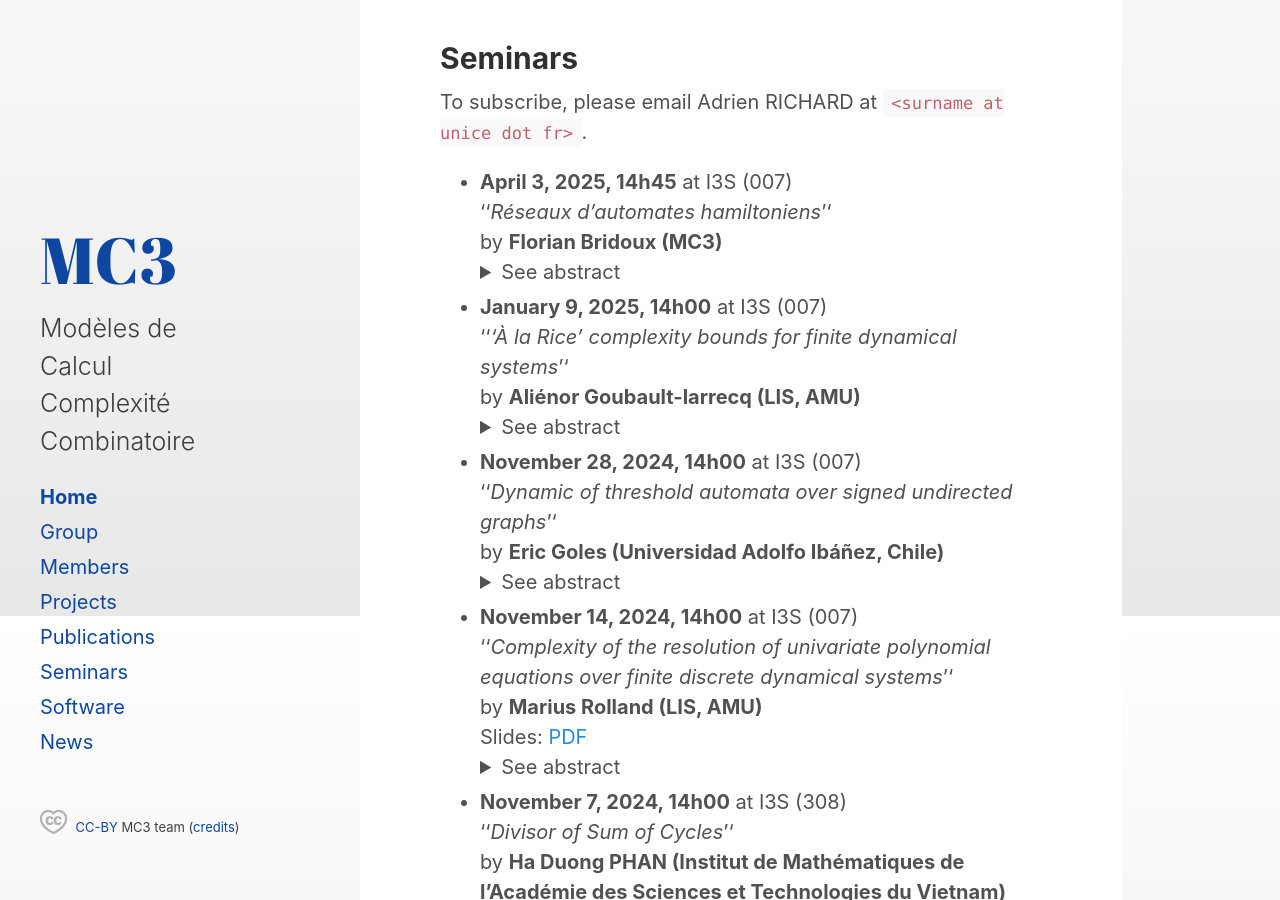
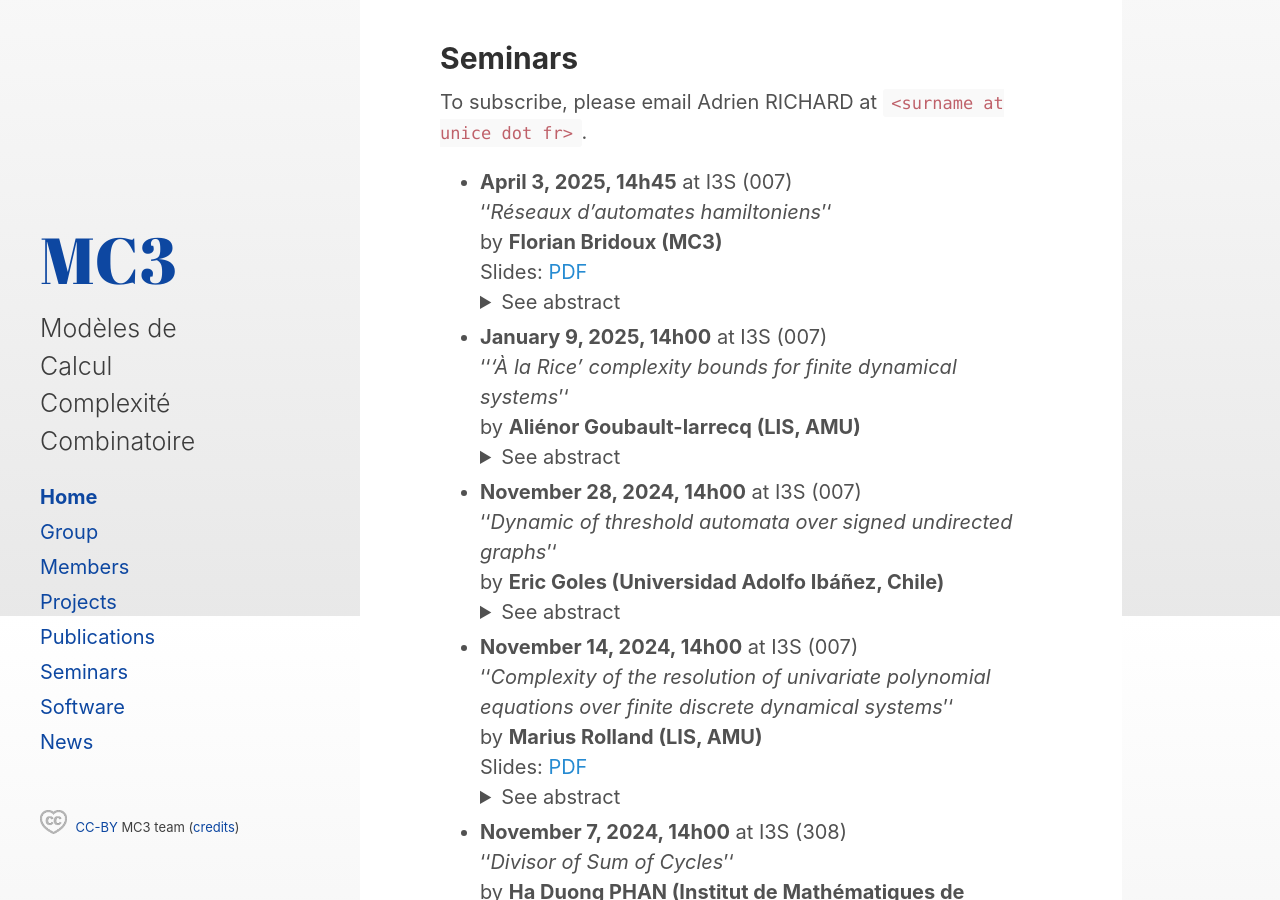
Before and after one commit to richardadrien/mc3, a Jekyll site: the page built from _posts/2023-11-01-home.md, in a window 1280 px wide and 900 px high, scrolled down 3884 px. Built offline with Jekyll 4.4.1, drawn with Linux system fonts in a browser that asks for light colours; the list of posts is cut into pages by our own code.

Commit message:
Update seminars.yml

```diff
--- a/_data/seminars.yml
+++ b/_data/seminars.yml
@@ -21,6 +21,7 @@
   notamment de savoir s'il est possible de construire des réseaux d'automates hamiltoniens arbitrairement grands sur des graphes
   d'interaction à degré entrant constant. Nous verrons que la réponse à cette question dépend de la taille de l'alphabet, et
   en particulier de sa parité."
+  slides: "2025-03-03-Bridoux.pdf"
 
 - who: Aliénor Goubault-larrecq (LIS, AMU)
   date: January 9, 2025, 14h00
```
